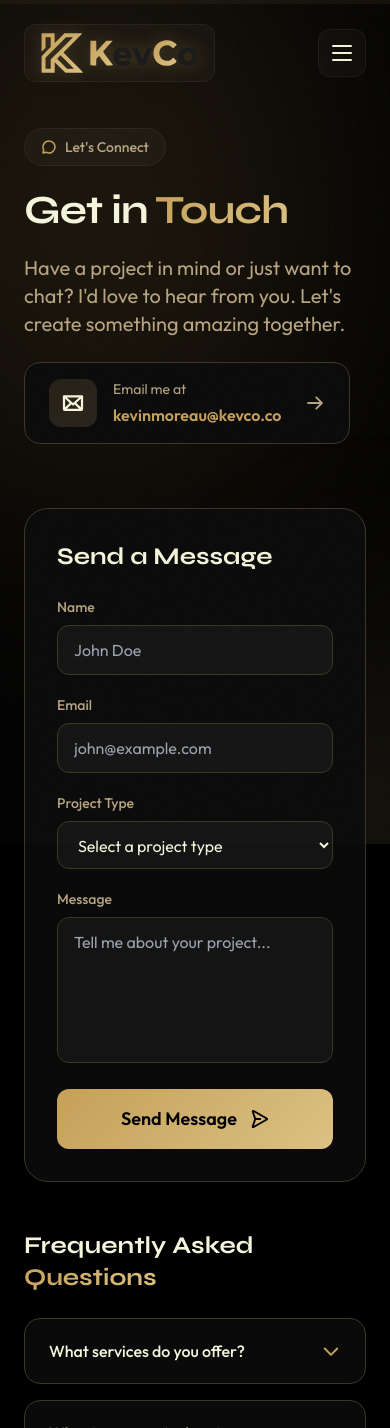
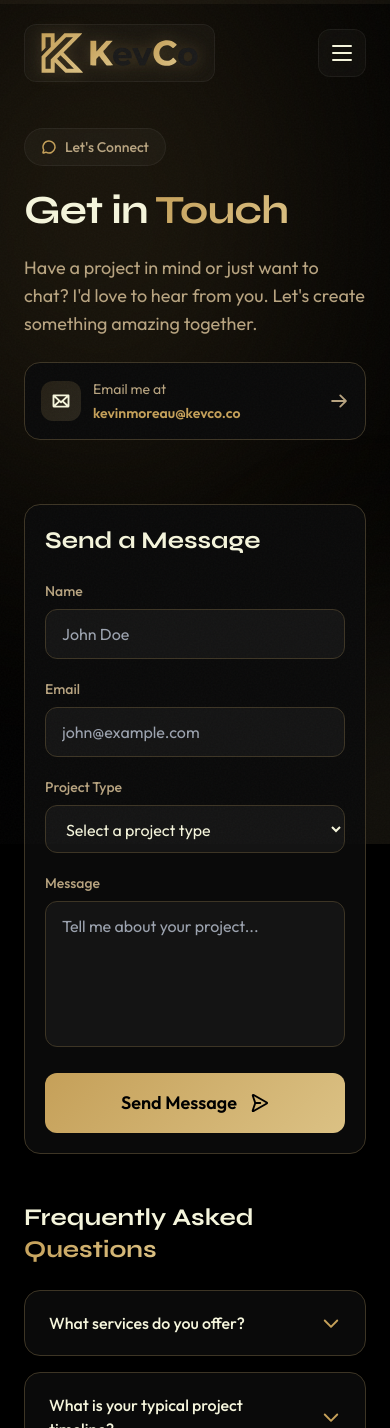
Before and after one commit to KevinTheGoat/kevinthegoat.github.io, a React (Vite) app: page /contact in a window 390 px wide. Shown: the top 1428 px of the page. Built offline with nearby package versions, Linux system fonts and the light colour scheme; a web font is replaced by a local one.

Commit message:
Enhance scroll behavior on route change, improve mobile performance of navigation animations, and refine contact page styles for better responsiveness

```diff
--- a/src/App.jsx
+++ b/src/App.jsx
@@ -1,4 +1,4 @@
-import { useEffect, useRef, useState, lazy, Suspense } from 'react'
+import { useEffect, useLayoutEffect, useRef, useState, lazy, Suspense } from 'react'
 import { Routes, Route, useLocation, useNavigate } from 'react-router-dom'
 import { gsap } from 'gsap'
 import { ScrollToPlugin } from 'gsap/ScrollToPlugin'
@@ -58,6 +58,11 @@ export default function App() {
     }
   }, [navigate])
 
+  // Scroll to top on route change - useLayoutEffect for immediate execution
+  useLayoutEffect(() => {
+    window.scrollTo(0, 0)
+  }, [location.pathname])
+
   // Page transition animation with exit
   useEffect(() => {
     // Skip animation on initial load
@@ -79,7 +84,6 @@ export default function App() {
     })
 
     prevPathRef.current = location.pathname
-    window.scrollTo(0, 0)
 
     return () => ctx.revert()
   }, [location.pathname])
--- a/src/components/Navigation.jsx
+++ b/src/components/Navigation.jsx
@@ -56,21 +56,20 @@ export default function Navigation() {
 
   useEffect(() => {
     if (isOpen && menuRef.current) {
-      gsap.set(menuRef.current, { willChange: 'clip-path' })
-      gsap.fromTo(
-        menuRef.current,
-        { clipPath: 'circle(0% at calc(100% - 40px) 40px)' },
-        {
-          clipPath: 'circle(150% at calc(100% - 40px) 40px)',
-          duration: 0.5,
-          ease: 'power2.out',
-          onComplete: () => gsap.set(menuRef.current, { willChange: 'auto' })
-        }
-      )
+      // Use transform-based animation for better mobile performance
+      gsap.set(menuRef.current, {
+        visibility: 'visible',
+        opacity: 0,
+      })
+      gsap.to(menuRef.current, {
+        opacity: 1,
+        duration: 0.3,
+        ease: 'power2.out',
+      })
       gsap.fromTo(
         menuRef.current.querySelectorAll('.nav-item'),
-        { y: 30, opacity: 0 },
-        { y: 0, opacity: 1, duration: 0.4, stagger: 0.06, ease: 'power2.out', delay: 0.15 }
+        { y: 20, opacity: 0 },
+        { y: 0, opacity: 1, duration: 0.3, stagger: 0.05, ease: 'power2.out', delay: 0.1 }
       )
     }
   }, [isOpen])
@@ -448,7 +447,13 @@ export default function Navigation() {
             <div
               ref={menuRef}
               className="fixed inset-0 z-40 lg:hidden flex flex-col items-center justify-center"
-              style={{ backgroundColor: theme.surface, backfaceVisibility: 'hidden' }}
+              style={{
+                backgroundColor: theme.surface,
+                backfaceVisibility: 'hidden',
+                WebkitBackfaceVisibility: 'hidden',
+                transform: 'translateZ(0)',
+                WebkitTransform: 'translateZ(0)',
+              }}
             >
               <div className="flex flex-col items-center gap-4">
                 {navLinks.map((link) => (
--- a/src/pages/Contact.jsx
+++ b/src/pages/Contact.jsx
@@ -135,7 +135,7 @@ export default function Contact() {
           <h1 className="font-display font-bold text-display-lg mb-6">
             Get in <span className="gradient-text">Touch</span>
           </h1>
-          <p className="text-xl mb-6" style={{ color: theme.muted }}>
+          <p className="text-lg sm:text-xl mb-6" style={{ color: theme.muted }}>
             Have a project in mind or just want to chat? I'd love to hear from you.
             Let's create something amazing together.
           </p>
@@ -143,19 +143,19 @@ export default function Contact() {
           {/* Email Contact - Integrated */}
           <a
             href="mailto:kevinmoreau@kevco.co"
-            className="contact-card inline-flex items-center gap-4 px-6 py-4 rounded-2xl transition-all duration-300 hover:scale-[1.02]"
+            className="contact-card flex items-center gap-3 sm:gap-4 px-4 sm:px-6 py-4 rounded-2xl transition-all duration-300 hover:scale-[1.02] w-full sm:w-auto"
             style={{
               backgroundColor: theme.surface,
               border: `1px solid ${theme.border}`,
             }}
           >
             <div
-              className="w-12 h-12 rounded-xl flex items-center justify-center flex-shrink-0"
+              className="w-10 h-10 sm:w-12 sm:h-12 rounded-xl flex items-center justify-center flex-shrink-0"
               style={{ background: `linear-gradient(135deg, ${theme.accent}25, ${theme.accentAlt}25)` }}
             >
               <Icon
                 icon="ph:envelope-bold"
-                className="w-6 h-6"
+                className="w-5 h-5 sm:w-6 sm:h-6"
                 style={{
                   background: `linear-gradient(135deg, ${theme.accent}, ${theme.accentAlt})`,
                   WebkitBackgroundClip: 'text',
@@ -163,11 +163,11 @@ export default function Contact() {
                 }}
               />
             </div>
-            <div>
+            <div className="min-w-0 flex-1">
               <div className="text-sm mb-1" style={{ color: theme.muted }}>Email me at</div>
-              <div className="font-semibold" style={{ color: theme.accent }}>kevinmoreau@kevco.co</div>
+              <div className="font-semibold text-sm sm:text-base truncate" style={{ color: theme.accent }}>kevinmoreau@kevco.co</div>
             </div>
-            <Icon icon="ph:arrow-right-bold" className="w-5 h-5 ml-2" style={{ color: theme.muted }} />
+            <Icon icon="ph:arrow-right-bold" className="w-5 h-5 flex-shrink-0" style={{ color: theme.muted }} />
           </a>
         </div>
 
@@ -175,7 +175,7 @@ export default function Contact() {
         <div className="grid lg:grid-cols-2 gap-12">
           {/* Contact Form */}
           <div
-            className="contact-form p-8 rounded-3xl"
+            className="contact-form p-5 sm:p-8 rounded-2xl sm:rounded-3xl"
             style={{
               backgroundColor: theme.surface,
               border: `1px solid ${theme.border}`,
```
